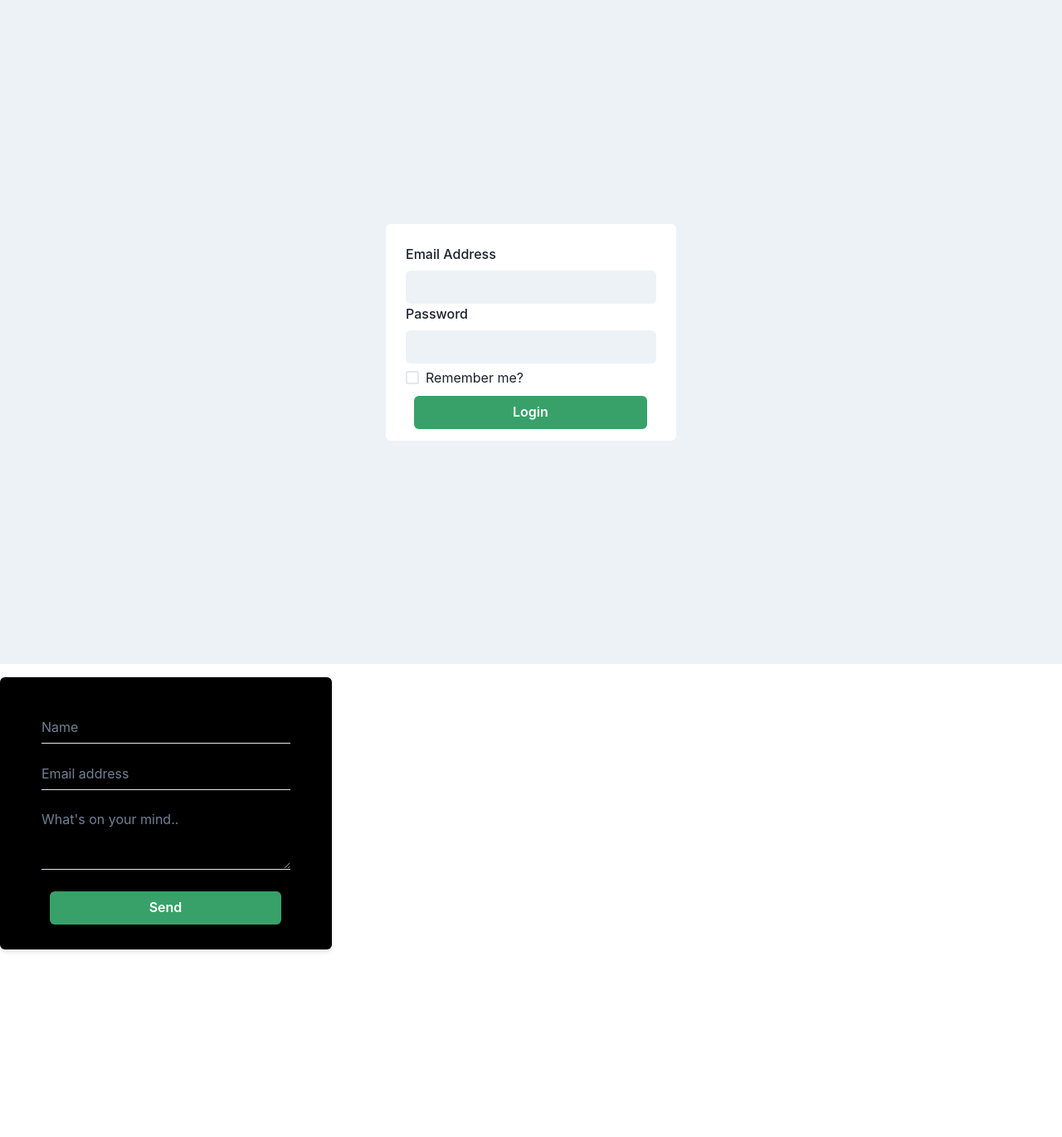
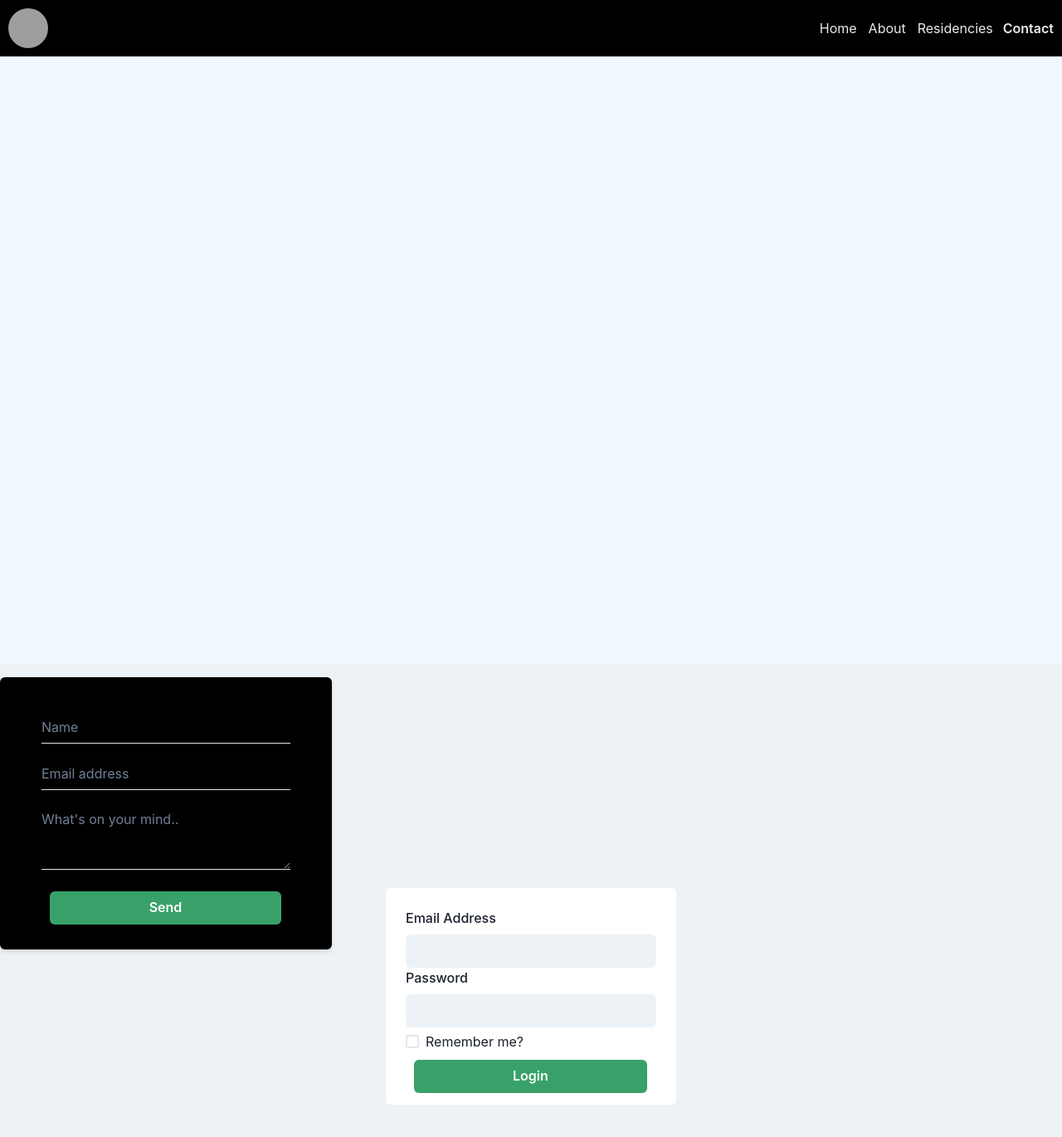
Before and after one commit to SubhdeepChakraborty/estate-project, a React (Vite) app in the folder client/: page /login in a window 1280 px wide. Shown: the top 1370 px of the page at 83% size. Before the commit the page ends 800 px from the top, so only its background shows below. Built offline with nearby package versions, Linux system fonts and the light colour scheme; grey boxes are pictures that could not be loaded.

Commit message:
solved issues

```diff
--- a/client/src/components/context/Context.jsx
+++ b/client/src/components/context/Context.jsx
@@ -4,11 +4,12 @@
 export const AppContext = createContext();
 
 export const AppContextProvider = ({ children }) => {
-  const { isOpen, onToggle } = useDisclosure();
+  const { isOpen, onToggle, onClose } = useDisclosure();
 
   const value = {
     isOpen,
     onToggle,
+    onClose,
   };
 
   return <AppContext.Provider value={value}>{children}</AppContext.Provider>;
--- a/client/src/components/navbar/Navbar.jsx
+++ b/client/src/components/navbar/Navbar.jsx
@@ -101,7 +101,7 @@
       },
     },
   };
-  console.log(window.innerWidth);
+  // console.log(window.innerWidth);
   return (
     <>
       <Box
@@ -144,11 +144,11 @@
                       </WrapItem>
 
                       <WrapItem>
-                        <Link to="/start">
+                        <a href="#About">
                           <Text fontSize={""} fontWeight={""} className="text">
-                            start
+                            About
                           </Text>
-                        </Link>
+                        </a>
                       </WrapItem>
                       <WrapItem>
                         <Link to="/residencies">
@@ -172,7 +172,11 @@
           </Box>
         </Box>
       </Box>
-      <Slide direction="bottom" in={isOpen} style={{ zIndex: 10 }}>
+      <Slide
+        direction="bottom"
+        in={isOpen}
+        style={{ zIndex: 10, maxWidth: "450px" }}
+      >
         <Box
           w={"400px"}
           p="40px"
--- a/client/src/index.css
+++ b/client/src/index.css
@@ -1,5 +1,9 @@
 body {
   user-select: none;
+}
+
+html {
+  scroll-behavior: smooth;
 }
 
 /* /BreaKpoints */
--- a/client/src/pages/home/Home.jsx
+++ b/client/src/pages/home/Home.jsx
@@ -3,12 +3,16 @@
 import { Navbar } from "../../components";
 import "./home.css";
 import { Box } from "@chakra-ui/react";
+import { useGlobalAreaContext } from "../../components/context/Context";
 
 const Home = () => {
+  const { onClose } = useGlobalAreaContext();
   return (
     <Box background={"aliceblue"} className="mainBox">
       <Navbar />
-      <Outlet />
+      <Box onClick={onClose}>
+        <Outlet />
+      </Box>
     </Box>
   );
 };
--- a/client/src/pages/home/component/HomeComponent.jsx
+++ b/client/src/pages/home/component/HomeComponent.jsx
@@ -21,7 +21,7 @@
 import "react-lazy-load-image-component/src/effects/blur.css";
 import CountUp from "react-countup";
 import { SwiperResi } from "../../../functions";
-import { Value, data, Companies, HomeFooter } from "./subcomponent";
+import { Value, data, Companies, HomeFooter, Contact } from "./subcomponent";
 
 const HomeComponent = () => {
   return (
@@ -190,6 +190,9 @@
         <Value />
       </Box>
       <Box>
+        <Contact />
+      </Box>
+      <Box>
         <HomeFooter />
       </Box>
       <Footer />
--- /dev/null
+++ b/client/src/pages/home/component/subcomponent/Contact.jsx
@@ -0,0 +1,7 @@
+import React from "react";
+
+const Contact = () => {
+  return <div>Contact</div>;
+};
+
+export default Contact;
--- a/client/src/pages/home/component/subcomponent/HomeFooter.jsx
+++ b/client/src/pages/home/component/subcomponent/HomeFooter.jsx
@@ -5,10 +5,6 @@
   return (
     <Box>
       <Box
-        // w={{
-        //   base: "350px",
-        //   md: "full",
-        // }}
         display={{
           base: "flex",
           md: "",
--- a/client/src/pages/home/component/subcomponent/Value.jsx
+++ b/client/src/pages/home/component/subcomponent/Value.jsx
@@ -22,9 +22,6 @@
 import { MdOutlineArrowDropDown } from "react-icons/md";
 import { LazyLoadImage } from "react-lazy-load-image-component";
 import "react-lazy-load-image-component/src/effects/blur.css";
-// import { motion } from "framer-motion";
-// import { LazyLoadImage } from "react-lazy-load-image-component";
-// import "react-lazy-load-image-component/src/effects/blur.css";
 
 const Value = () => {
   return (
@@ -82,6 +79,7 @@
         </Box>
       </Box>
       <Box
+        id="About"
         // flexGrow={"1"}
         flexDirection={"column"}
         p={"5px"}
--- a/client/src/pages/home/component/subcomponent/index.js
+++ b/client/src/pages/home/component/subcomponent/index.js
@@ -2,5 +2,6 @@
 import { data } from "./Acoordin";
 import Companies from "./Companies";
 import HomeFooter from "./HomeFooter";
+import Contact from "./Contact";
 
-export { Value, data, Companies, HomeFooter };
+export { Value, data, Companies, HomeFooter, Contact };
```
